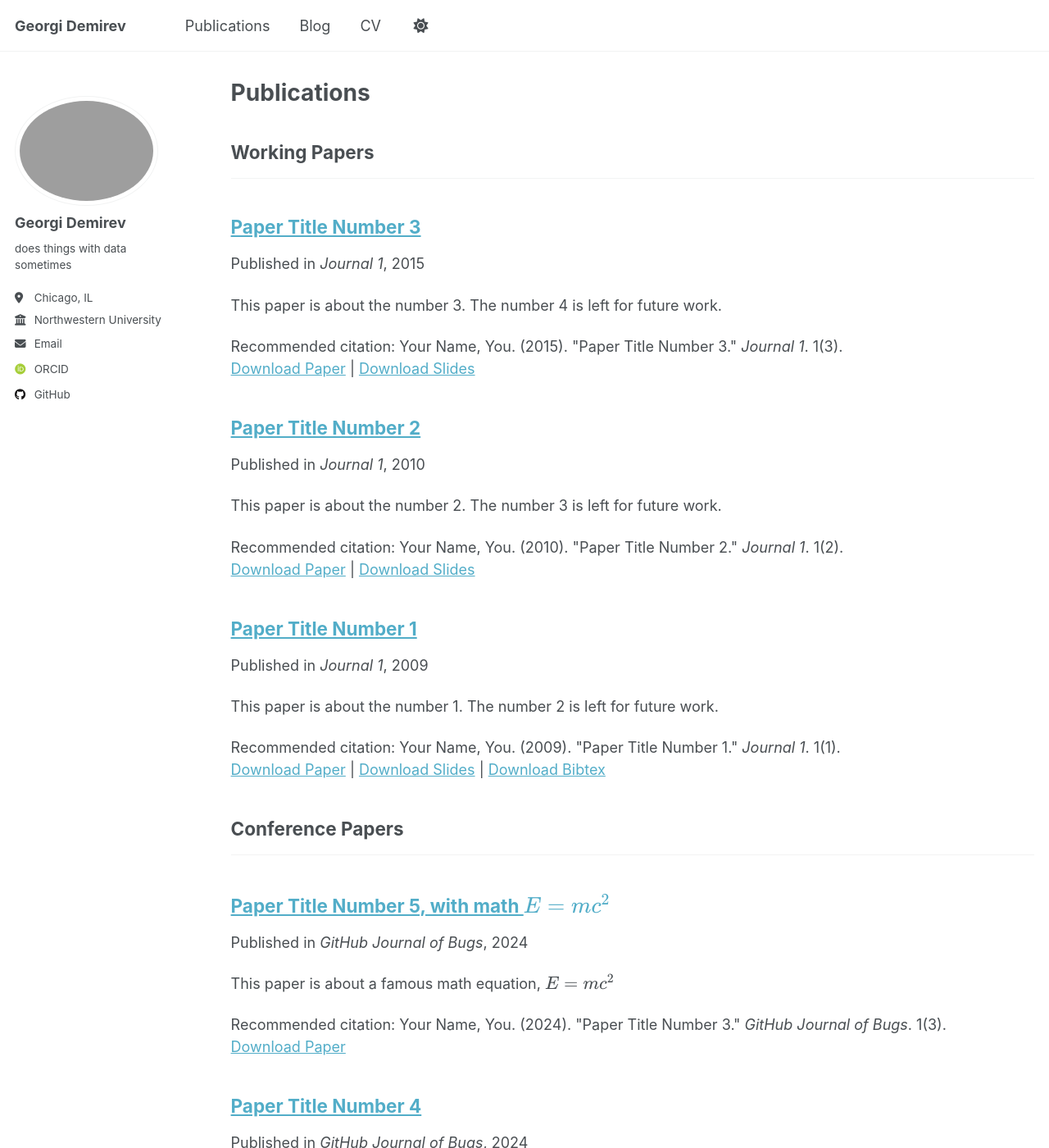
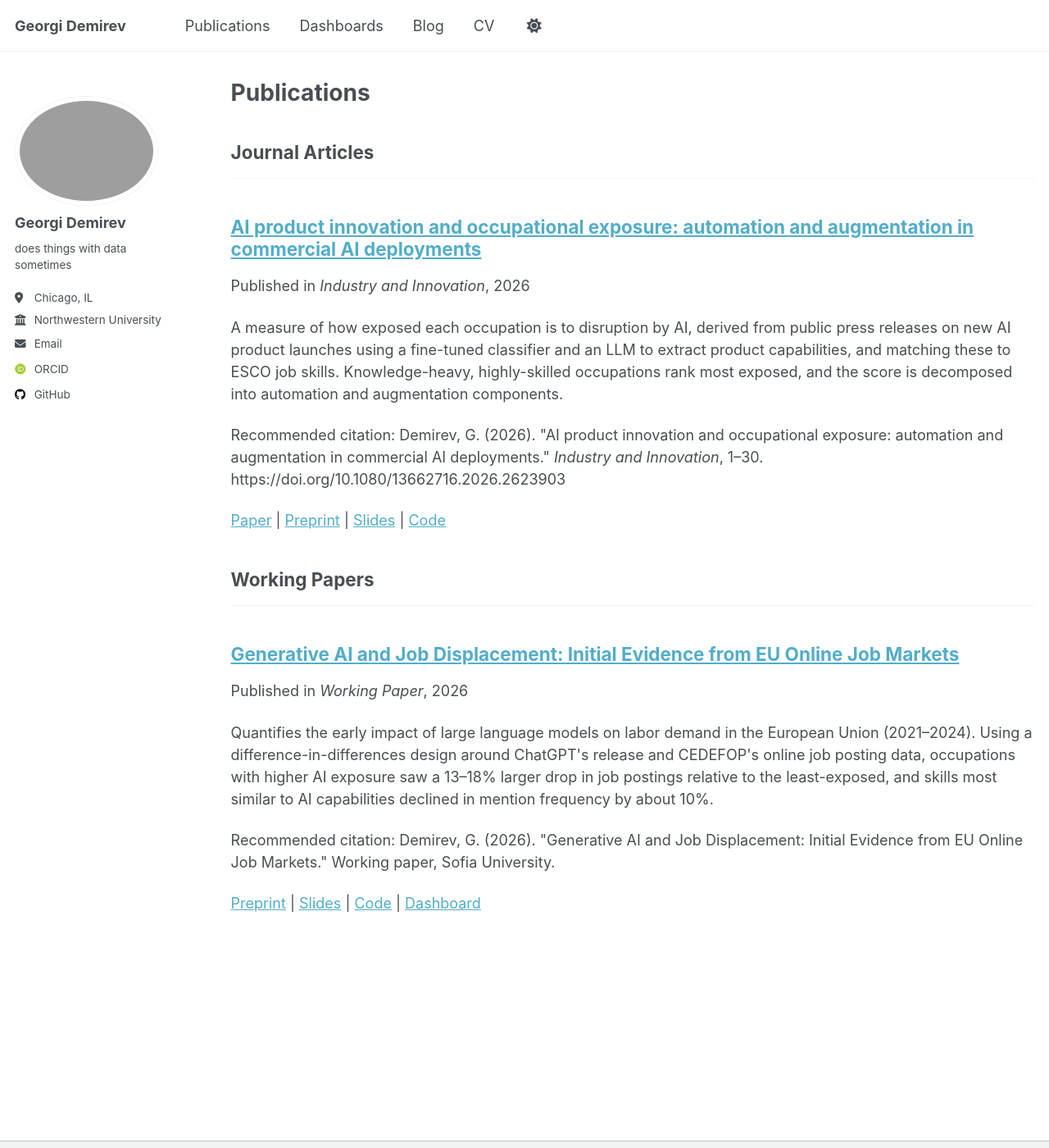
Before and after one commit to demirev/demirev.github.io, a Jekyll site: the page built from _pages/publications.html, in a window 1280 px wide and 1400 px high. Shown: the whole window at 82% size. Built offline with Jekyll 4.4.1, drawn with Linux system fonts in a browser that asks for light colours; some web fonts are replaced; a script that is not in the unit is left out; some of the changed text lies outside the part shown.

Commit message:
adds pubs

```diff
--- a/_data/navigation.yml
+++ b/_data/navigation.yml
@@ -10,6 +10,9 @@
 main:
   - title: "Publications"
     url: /publications/
+
+  - title: "Dashboards"
+    url: /dashboards/
 
   #- title: "Talks"
   #  url: /talks/
--- a/_includes/archive-single.html
+++ b/_includes/archive-single.html
@@ -52,32 +52,20 @@
     <p class="archive__item-excerpt" itemprop="description"><p>{{ post.excerpt | markdownify | remove: '<p>' | remove: '</p>' }}<strong><a href="{{ base_path }}{{ post.url }}" rel="permalink"> Read more</a></strong></p></p>
     {% endif %}
 
-    {% if post.citation and post.paperurl and post.slidesurl and post.bibtexurl %}
-      <p>Recommended citation: {{ post.citation }}<br /><a href="{{ post.paperurl }}">Download Paper</a> | <a href="{{ post.slidesurl }}">Download Slides</a> | <a href="{{ post.bibtexurl }}">Download Bibtex</a></p>
-    {% elsif post.citation and post.paperurl and post.slidesurl %}
-      <p>Recommended citation: {{ post.citation }}<br /><a href="{{ post.paperurl }}">Download Paper</a> | <a href="{{ post.slidesurl }}">Download Slides</a></p>
-    {% elsif post.citation and post.paperurl and post.bibtexurl %}
-      <p>Recommended citation: {{ post.citation }}<br /><a href="{{ post.paperurl }}">Download Paper</a> | <a href="{{ post.bibtexurl }}">Download Bibtex</a></p>
-    {% elsif post.citation and post.paperurl %}
-      <p>Recommended citation: {{ post.citation }}<br /><a href="{{ post.paperurl }}">Download Paper</a></p>
-    {% elsif post.citation and post.slidesurl and post.bibtexurl %}
-      <p>Recommended citation: {{ post.citation }}<br /><a href="{{ post.slidesurl }}">Download Slides</a> | <a href="{{ post.bibtexurl}}">Download Bibtex</a></p>
-    {% elsif post.citation and post.slidesurl %}
-      <p>Recommended citation: {{ post.citation }}<br /><a href="{{ post.slidesurl }}">Download Slides</a></p>
-    {% elsif post.citation and post.bibtexurl %}
-      <p>Recommended citation: {{ post.citation }}<br /><a href="{{ post.bibtexurl }}">Download Bibtex</a></p>
-    {% elsif post.citation %}
+    {% if post.citation %}
       <p>Recommended citation: {{ post.citation }}</p>
-    {% elsif post.paperurl and post.bibtexurl %}
-      <p><a href=" {{ post.paperurl }} ">Download Paper</a> | <a href="{{ post.bibtexurl }}">Download Bibtex</a></p>
-    {% elsif post.paperurl %}
-      <p><a href=" {{ post.paperurl }} ">Download Paper</a></p>
-    {% elsif post.slidesurl and post.bibtexurl %}
-      <p><a href="{{ post.slidesurl }}">Download Slides</a> | <a href="{{ post.bibtexurl }}">Download Bibtex</a></p>
-    {% elsif post.slidesurl %}
-      <p><a href="{{ post.slidesurl }}">Download Slides</a></p>
-    {% elsif post.bibtexurl %}
-      <p><a href="{{ post.bibtexurl }}">Download Bibtex</a></p>
+    {% endif %}
+
+    {% assign pub_links = "" %}
+    {% if post.paperurl %}{% assign pub_links = pub_links | append: ' | <a href="' | append: post.paperurl | append: '">Paper</a>' %}{% endif %}
+    {% if post.preprinturl %}{% assign pub_links = pub_links | append: ' | <a href="' | append: post.preprinturl | append: '">Preprint</a>' %}{% endif %}
+    {% if post.slidesurl %}{% assign pub_links = pub_links | append: ' | <a href="' | append: post.slidesurl | append: '">Slides</a>' %}{% endif %}
+    {% if post.codeurl %}{% assign pub_links = pub_links | append: ' | <a href="' | append: post.codeurl | append: '">Code</a>' %}{% endif %}
+    {% if post.dashboardurl %}{% assign pub_links = pub_links | append: ' | <a href="' | append: post.dashboardurl | append: '">Dashboard</a>' %}{% endif %}
+    {% if post.blogurl %}{% assign pub_links = pub_links | append: ' | <a href="' | append: post.blogurl | append: '">Blog</a>' %}{% endif %}
+    {% if post.bibtexurl %}{% assign pub_links = pub_links | append: ' | <a href="' | append: post.bibtexurl | append: '">Bibtex</a>' %}{% endif %}
+    {% if pub_links != "" %}
+      <p>{{ pub_links | remove_first: " | " }}</p>
     {% endif %}
 
   </article>
--- /dev/null
+++ b/_pages/dashboards.html
@@ -0,0 +1,72 @@
+---
+layout: archive
+title: "Dashboards"
+permalink: /dashboards/
+author_profile: true
+---
+
+{% include base_path %}
+
+<p>Interactive, self-contained dashboards that accompany my research and side projects.</p>
+
+<div class="dashboard-list">
+
+  <div class="dashboard-card">
+    <a class="dashboard-card__img" href="{{ base_path }}/ai-and-jobs/">
+      <img src="{{ base_path }}/images/dashboards/ai-and-jobs.png" alt="Screenshot of the AI &amp; Labor Demand dashboard" />
+    </a>
+    <div class="dashboard-card__body">
+      <h2><a href="{{ base_path }}/ai-and-jobs/">AI &amp; Labor Demand</a></h2>
+      <p>Interactive companion to my working paper <em>Generative AI and Job Displacement</em>. Explore the
+      headline estimates, event studies, the automation-vs-augmentation split, and every individual occupation
+      across five AI-exposure measures and two data sources (EU online job adverts and Australia's Internet
+      Vacancy Index).</p>
+      <p class="dashboard-card__link"><a href="{{ base_path }}/ai-and-jobs/">demirev.github.io/ai-and-jobs/</a></p>
+    </div>
+  </div>
+
+  <div class="dashboard-card">
+    <a class="dashboard-card__img" href="{{ base_path }}/sofia-votes/">
+      <img src="{{ base_path }}/images/dashboards/sofia-votes.png" alt="Screenshot of the Sofia Elections precinct map" />
+    </a>
+    <div class="dashboard-card__body">
+      <h2><a href="{{ base_path }}/sofia-votes/">Sofia Elections</a></h2>
+      <p>A precinct-level interactive map of recent election results across Sofia. Colour precincts by the
+      winning party or by support for any single party, and switch between elections to see how the political
+      map of the city shifts.</p>
+      <p class="dashboard-card__link"><a href="{{ base_path }}/sofia-votes/">demirev.github.io/sofia-votes/</a></p>
+    </div>
+  </div>
+
+</div>
+
+<style>
+  .dashboard-list { margin-top: 1.5em; }
+  .dashboard-card {
+    display: flex;
+    flex-wrap: wrap;
+    gap: 1.5em;
+    align-items: flex-start;
+    margin-bottom: 2.5em;
+    padding-bottom: 2.5em;
+    border-bottom: 1px solid #eee;
+  }
+  .dashboard-card:last-child { border-bottom: 0; }
+  .dashboard-card__img {
+    flex: 1 1 320px;
+    max-width: 460px;
+    display: block;
+  }
+  .dashboard-card__img img {
+    width: 100%;
+    height: auto;
+    border: 1px solid #e5e5e5;
+    border-radius: 4px;
+    box-shadow: 0 1px 6px rgba(0, 0, 0, 0.08);
+    transition: box-shadow 0.2s ease;
+  }
+  .dashboard-card__img:hover img { box-shadow: 0 2px 12px rgba(0, 0, 0, 0.18); }
+  .dashboard-card__body { flex: 2 1 300px; }
+  .dashboard-card__body h2 { margin-top: 0; }
+  .dashboard-card__link { font-size: 0.85em; }
+</style>
--- a/_publications/2009-10-01-paper-title-number-1.md
+++ /dev/null
@@ -1,14 +0,0 @@
----
-title: "Paper Title Number 1"
-collection: publications
-category: manuscripts
-permalink: /publication/2009-10-01-paper-title-number-1
-excerpt: 'This paper is about the number 1. The number 2 is left for future work.'
-date: 2009-10-01
-venue: 'Journal 1'
-slidesurl: 'http://academicpages.github.io/files/slides1.pdf'
-paperurl: 'http://academicpages.github.io/files/paper1.pdf'
-bibtexurl: 'http://academicpages.github.io/files/bibtex1.bib'
-citation: 'Your Name, You. (2009). &quot;Paper Title Number 1.&quot; <i>Journal 1</i>. 1(1).'
----
-The contents above will be part of a list of publications, if the user clicks the link for the publication than the contents of section will be rendered as a full page, allowing you to provide more information about the paper for the reader. When publications are displayed as a single page, the contents of the above "citation" field will automatically be included below this section in a smaller font.
--- a/_publications/2010-10-01-paper-title-number-2.md
+++ /dev/null
@@ -1,14 +0,0 @@
----
-title: "Paper Title Number 2"
-collection: publications
-category: manuscripts
-permalink: /publication/2010-10-01-paper-title-number-2
-excerpt: 'This paper is about the number 2. The number 3 is left for future work.'
-date: 2010-10-01
-venue: 'Journal 1'
-slidesurl: 'http://academicpages.github.io/files/slides2.pdf'
-paperurl: 'http://academicpages.github.io/files/paper2.pdf'
-citation: 'Your Name, You. (2010). &quot;Paper Title Number 2.&quot; <i>Journal 1</i>. 1(2).'
----
-
-The contents above will be part of a list of publications, if the user clicks the link for the publication than the contents of section will be rendered as a full page, allowing you to provide more information about the paper for the reader. When publications are displayed as a single page, the contents of the above "citation" field will automatically be included below this section in a smaller font.
--- a/_publications/2015-10-01-paper-title-number-3.md
+++ /dev/null
@@ -1,14 +0,0 @@
----
-title: "Paper Title Number 3"
-collection: publications
-category: manuscripts
-permalink: /publication/2015-10-01-paper-title-number-3
-excerpt: 'This paper is about the number 3. The number 4 is left for future work.'
-date: 2015-10-01
-venue: 'Journal 1'
-slidesurl: 'http://academicpages.github.io/files/slides3.pdf'
-paperurl: 'http://academicpages.github.io/files/paper3.pdf'
-citation: 'Your Name, You. (2015). &quot;Paper Title Number 3.&quot; <i>Journal 1</i>. 1(3).'
----
-
-The contents above will be part of a list of publications, if the user clicks the link for the publication than the contents of section will be rendered as a full page, allowing you to provide more information about the paper for the reader. When publications are displayed as a single page, the contents of the above "citation" field will automatically be included below this section in a smaller font.
--- a/_publications/2025-06-08-paper-title-number-5.md
+++ /dev/null
@@ -1,13 +0,0 @@
----
-title: "Paper Title Number 5, with math $$E=mc^2$$"
-collection: publications
-category: conferences
-permalink: /publication/2024-02-17-paper-title-number-4
-excerpt: 'This paper is about a famous math equation, $$E=mc^2$$'
-date: 2024-02-17
-venue: 'GitHub Journal of Bugs'
-paperurl: 'http://academicpages.github.io/files/paper3.pdf'
-citation: 'Your Name, You. (2024). &quot;Paper Title Number 3.&quot; <i>GitHub Journal of Bugs</i>. 1(3).'
----
-
-Using [MathJax](https://www.mathjax.org/) in the description is supported - $$E=mc^2$$ - however, the use must be mindful that the default delimiters are `$$...$$` and `\\[...\\]` which differs from the `$...$` that is typically expected.
--- /dev/null
+++ b/_publications/2026-01-01-ai-product-innovation-occupational-exposure.md
@@ -0,0 +1,20 @@
+---
+title: "AI product innovation and occupational exposure: automation and augmentation in commercial AI deployments"
+collection: publications
+category: papers
+permalink: /publication/2026-01-01-ai-product-innovation-occupational-exposure
+excerpt: 'A measure of how exposed each occupation is to disruption by AI, derived from public press releases on new AI product launches using a fine-tuned classifier and an LLM to extract product capabilities, and matching these to ESCO job skills. Knowledge-heavy, highly-skilled occupations rank most exposed, and the score is decomposed into automation and augmentation components.'
+date: 2026-01-01
+venue: 'Industry and Innovation'
+paperurl: 'https://doi.org/10.1080/13662716.2026.2623903'
+preprinturl: 'https://github.com/demirev/ai-products/blob/master/main_text.pdf'
+slidesurl: 'https://github.com/demirev/ai-products/blob/master/slides.pdf'
+codeurl: 'https://github.com/demirev/ai-products'
+citation: 'Demirev, G. (2026). &quot;AI product innovation and occupational exposure: automation and augmentation in commercial AI deployments.&quot; <i>Industry and Innovation</i>, 1&ndash;30. https://doi.org/10.1080/13662716.2026.2623903'
+---
+
+This paper derives a measure of the degree to which each occupation is exposed to disruption by Artificial Intelligence. Using public press release data and a fine-tuned BERT-style classifier, I identify new AI product launches or adoptions, then use a large language model to extract the specific capabilities of each AI product. These capabilities are compared to a list of job-relevant skills compiled by ESCO in terms of cosine similarity, and an occupation-level exposure score is calculated by averaging over the job-skill / AI-capability similarity of all skills related to each occupation.
+
+The results put knowledge-heavy and highly-skilled occupations at the top in terms of their exposure to AI, while occupations requiring physical labor are towards the bottom. Occupations with high exposure tend to be highly paid and with low unemployment, suggesting that AI product innovation may be targeted towards tasks for which the required labor is relatively scarce and expensive. The exposure score is decomposed into two components &mdash; *AI Product Automation* and *AI Product Augmentation* &mdash; based on whether the announcing press release describes the product as replacing or as assisting human labor.
+
+Published in *Industry and Innovation* (Taylor &amp; Francis, 2026).
--- /dev/null
+++ b/_publications/2026-07-01-generative-ai-job-displacement.md
@@ -0,0 +1,20 @@
+---
+title: "Generative AI and Job Displacement: Initial Evidence from EU Online Job Markets"
+collection: publications
+category: manuscripts
+permalink: /publication/2026-07-01-generative-ai-job-displacement
+excerpt: 'Quantifies the early impact of large language models on labor demand in the European Union (2021&ndash;2024). Using a difference-in-differences design around ChatGPT&apos;s release and CEDEFOP&apos;s online job posting data, occupations with higher AI exposure saw a 13&ndash;18% larger drop in job postings relative to the least-exposed, and skills most similar to AI capabilities declined in mention frequency by about 10%.'
+date: 2026-07-01
+venue: 'Working Paper'
+preprinturl: 'https://github.com/demirev/llms-and-online-jobs/blob/main/working_paper.pdf'
+slidesurl: 'https://github.com/demirev/llms-and-online-jobs/blob/main/tex/slides.pdf'
+codeurl: 'https://github.com/demirev/llms-and-online-jobs'
+dashboardurl: 'https://demirev.github.io/ai-and-jobs/'
+citation: 'Demirev, G. (2026). &quot;Generative AI and Job Displacement: Initial Evidence from EU Online Job Markets.&quot; Working paper, Sofia University.'
+---
+
+**Working paper &mdash; work in progress, not yet peer reviewed.**
+
+This paper quantifies the early impact of large language models (e.g., ChatGPT) on labor demand and productivity in the European Union over 2021&ndash;2024. I combine four occupational AI-exposure indices (Felten et al. 2018, Webb 2022, Eloundou et al. 2023, Demirev 2024) mapped to ESCO occupations with CEDEFOP's Skills OVATE dataset (100+ million online job postings) as a proxy for labor demand, and Eurostat industry-level productivity metrics. The empirical strategy is a difference-in-differences approach with continuous treatment, using ChatGPT's public release (November 2022) as the event date.
+
+Occupations with higher AI exposure saw a 13&ndash;18% larger drop in job postings relative to the least-exposed, and skills most similar to AI capabilities declined in mention frequency by about 10%. There is so far no clear evidence of significant productivity gains at the industry level. An [interactive dashboard](https://demirev.github.io/ai-and-jobs/) accompanies the paper with headline estimates, event studies, and an occupation explorer.
```
Also changed, not shown: _layouts/single.html (+13 -23 lines), _publications/2024-02-17-paper-title-number-4.md (deleted, +0 -13 lines), images/dashboards/ai-and-jobs.png (added), images/dashboards/sofia-votes.png (added), 1 other file.
